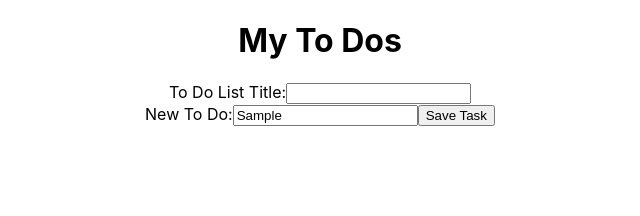
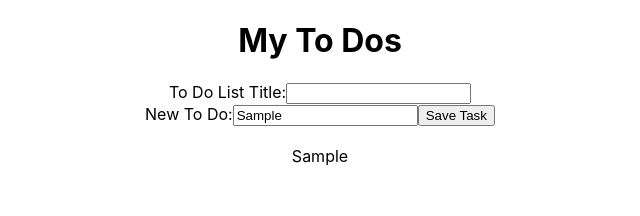
Before and after one commit to KCWill/ts-to-do, a React (Create React App) app: page / in a window 1280 px wide. Both pictures are taken after typing "Sample" into the empty fields and a click on the button "Save Task". Shown: the top 216 px of the page, without its empty margins (320-960 px from the left). Built offline with nearby package versions, Linux system fonts and the light colour scheme.

Commit message:
Add to do adder

```diff
--- a/src/Components/App/App.tsx
+++ b/src/Components/App/App.tsx
@@ -1,6 +1,6 @@
 import './App.css';
 import ToDos from '../ToDos/ToDos';
-import { useState, useEffect, FormEvent } from 'react';
+import { useState, FormEvent } from 'react';
 import CreateToDos from '../CreateToDos/CreateToDos';
 
 
@@ -10,6 +10,7 @@ export type Task = {
 const App = () => {
   const [ toDoTitle, setToDoTitle ] = useState('');
   const [ addedTasks, setAddedTasks ] = useState([] as Task[]);
+  const [ currentText, setCurrentText ] = useState('');
 
   const addTitle = (event: FormEvent<HTMLFormElement>) => {
     event.preventDefault();
@@ -17,10 +18,12 @@ const App = () => {
     setToDoTitle(input);
   }
 
-  const addNewTask = (event: FormEvent<HTMLFormElement>) => {
-    event.preventDefault();
-    const input = event.currentTarget.value;
-    setAddedTasks([...addedTasks, input])
+  const addNewTask = () => {
+    const newTask = {title: currentText};
+    setAddedTasks([...addedTasks, newTask])
+  }
+  const currentTaskInput = (text: string) => {
+    setCurrentText(text);
   }
 
   return (
@@ -32,6 +35,7 @@ const App = () => {
         addTitle={addTitle}
         addNewTask={addNewTask}
         addedTasks={addedTasks}
+        currentTaskInput={currentTaskInput}
       />
     </div>
   );
--- a/src/Components/CreateToDos/CreateToDos.tsx
+++ b/src/Components/CreateToDos/CreateToDos.tsx
@@ -1,4 +1,4 @@
-import React, { FC, useState } from 'react';
+import  { FC } from 'react';
 import { Task } from '../App/App';
 
 type Props = {
@@ -6,43 +6,33 @@ type Props = {
   addedTasks: Task[];
   addNewTask: any;
   toDoTitle: string;
+  currentTaskInput: any;
 }
 
-const CreateToDos: FC<Props> = ({ addTitle, toDoTitle, addedTasks, addNewTask }) => {
-  const displayTaskAdder = () => {
-   {
-      return(
-        <div>
-          <form>
-            <label htmlFor='newToDo'>New To Do:</label>
-            <input type='text' name='newTask' placeholder='Add first task'></input>
-            <button type='submit' onClick={addNewTask}>Save Task</button>
-          </form>
-
-        </div>
-      )
-    }
-
-  }
-  const displayAddedTasks = () => {
-    const tasks = addedTasks.map((task) => {
+const CreateToDos: FC<Props> = ({ addTitle, toDoTitle, addedTasks, addNewTask, currentTaskInput }) => {
+  const tasks = addedTasks.map((task, key) => {
       return (
-        <div>
+        <div key={key}>
           <p>{task.title}</p>
         </div>
-      )
-    })
-    return tasks
-  }
+      )})
+
   return (
     <div>
       <form>
         <label htmlFor='title'>To Do List Title:</label>
         <input type='text' name='title' onChange={addTitle}></input>
-        {displayTaskAdder()}
       </form>
       <div>
+            <label htmlFor='newToDo'>New To Do:</label>
+            <input type='text' name='newTask' placeholder='Add first task' onChange={(e) => currentTaskInput(e.target.value)}></input>
+            <button type='submit' onClick={addNewTask}>Save Task</button>
+      </div>
+      <div>
         <h2>{toDoTitle}</h2>
+      </div>
+      <div>
+        <div>{tasks}</div>
       </div>
     </div>
   )
```
